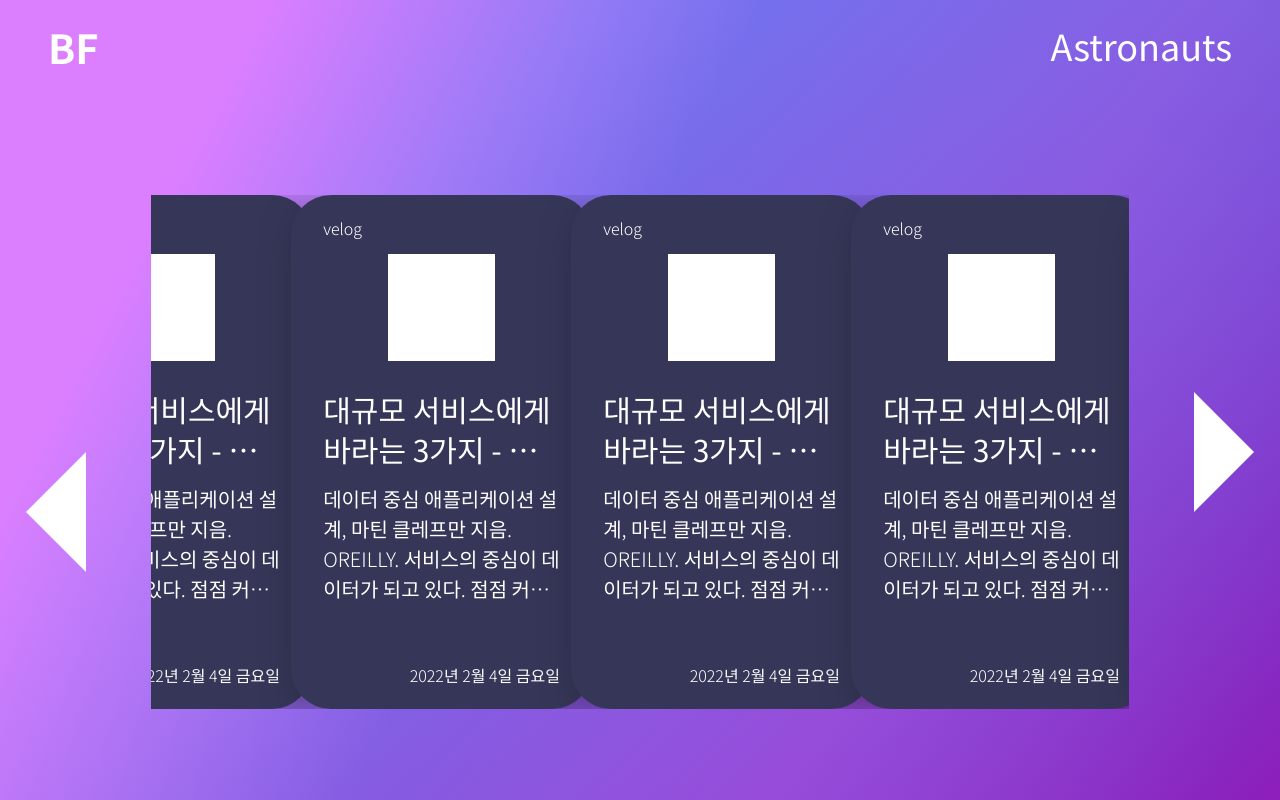
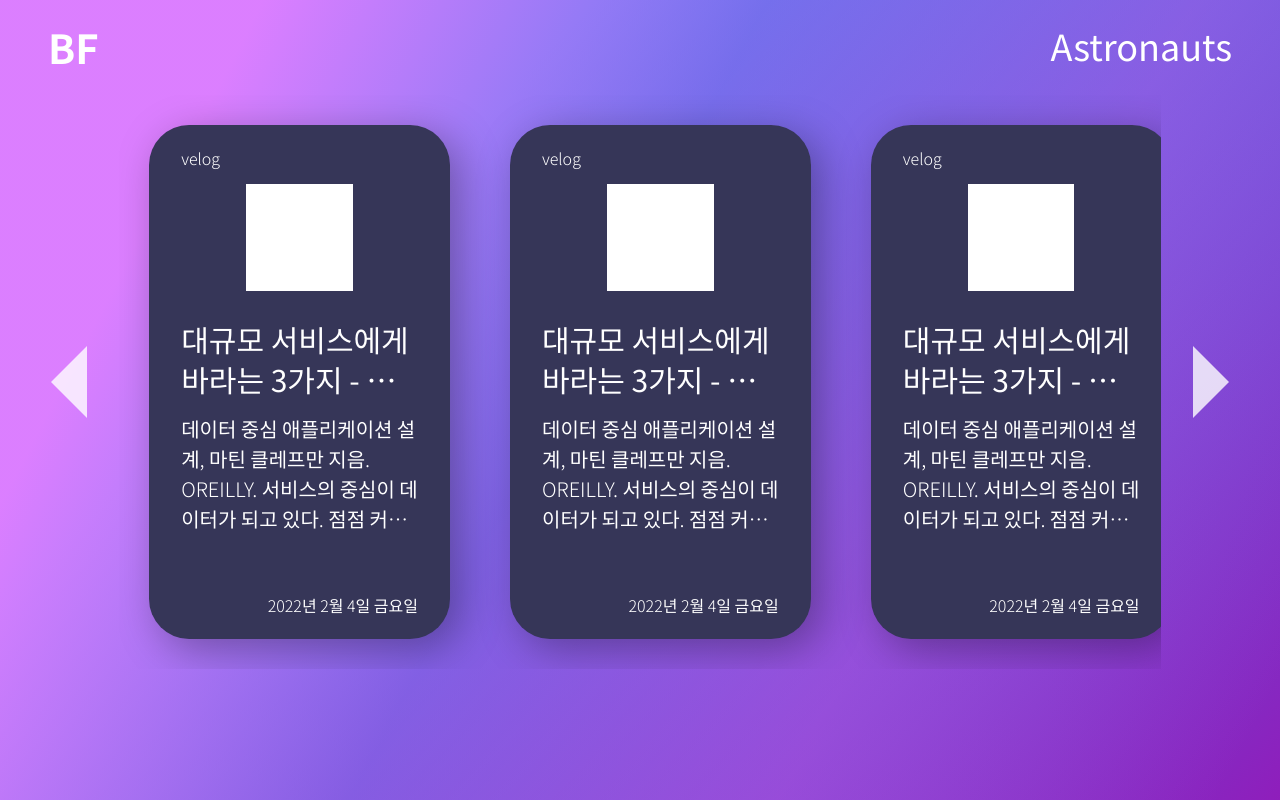
Before and after one commit to four-broccolis/dev-blogs, a React (Create React App) app: page / in a window 1280 px wide. Built offline with nearby package versions, Linux system fonts and the light colour scheme.

Commit message:
#1 :wrench: making custom carousel....

```diff
--- a/src/component/feedPage/PostCarousel.tsx
+++ b/src/component/feedPage/PostCarousel.tsx
@@ -19,7 +19,18 @@ export default function PostCarousel() {
   };
 
   return (
-    <StyledSlider {...sliderSettings}>
+    // <StyledSlider {...sliderSettings}>
+    //   <PostItem />
+    //   <PostItem />
+    //   <PostItem />
+    //   <PostItem />
+    //   <PostItem />
+    //   <PostItem />
+    //   <PostItem />
+    // </StyledSlider>
+    <ArrowAndWindow>
+      <PrevButton />
+      <Window>
         <PostItem />
         <PostItem />
         <PostItem />
@@ -27,7 +38,9 @@ export default function PostCarousel() {
         <PostItem />
         <PostItem />
         <PostItem />
-    </StyledSlider>
+      </Window>
+      <NextButton />
+    </ArrowAndWindow>
   );
 }
 
@@ -40,19 +53,42 @@ const StyledSlider = styled(Slider)`
   }
 `;
 
-const PrevButton = styled.button`
+const ArrowAndWindow = styled.div`
+  display: flex;
+  align-items: center;
+`;
+
+const Window = styled.span`
+  display: block;
+  white-space: nowrap;
+  overflow: hidden;
+
+  > * {
+    margin: 30px;
+  }
+`;
+
+const PrevButton = styled.div`
   transform: scaleX(-1);
   width: 0;
   height: 0;
-  border-top: 60px solid transparent;
-  border-bottom: 60px solid transparent;
-  border-left: 60px solid ${BfColors.white};
+  margin-right: 32px;
+
+  opacity: 0.8;
+  border-top: 36px solid transparent;
+  border-bottom: 36px solid transparent;
+  border-left: 36px solid ${BfColors.white};
+  cursor: pointer;
 `;
 
 const NextButton = styled.div`
   width: 0;
   height: 0;
-  border-top: 60px solid transparent;
-  border-bottom: 60px solid transparent;
-  border-left: 60px solid ${BfColors.white};
+  margin-left: 32px;
+
+  opacity: 0.8;
+  border-top: 36px solid transparent;
+  border-bottom: 36px solid transparent;
+  border-left: 36px solid ${BfColors.white};
+  cursor: pointer;
 `;
```
Lines whose indentation alone changed are shown as unchanged.
